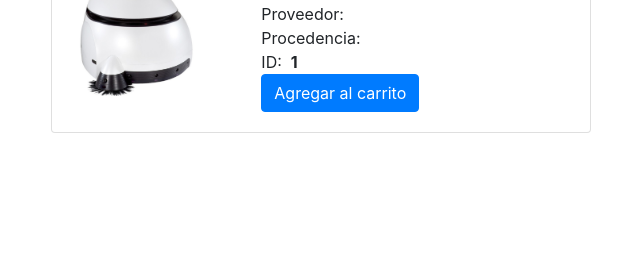
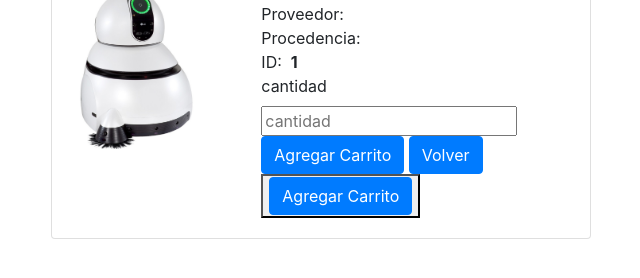
Before and after one commit to geovanniuni/tarea2_algoritmos2, a Flask app: page /tienda in a window 1280 px wide. Shown: the part 199-477 px from the top of the page, without its empty margins (134-774 px from the left). Run offline with Flask 2, Linux system fonts and the light colour scheme; tables that the repository leaves empty or names only in its code hold one stand-in row (values such as "Sample post"); parts of the project's set-up code (start-up, migrations or seed data) failed here and were passed over; some libraries are stand-ins or nearby versions.

Commit message:
FinalizandoTienda

```diff
--- a/templates/tienda.html
+++ b/templates/tienda.html
@@ -73,7 +73,21 @@
                   ID: &nbsp
                   <p class="span-p-p">{{productox[0]}}</p>
                 </span>
-                <button class="btn btn-primary">Agregar al carrito</button>
+
+                <form action="{{url_for('guardar_lineaPedido')}}" method="post">
+                  <label for="precio">cantidad</label>
+                  <input required type="number" class="input" placeholder="cantidad" name="cantidad" id="cantidad">
+                  <button type="submit" class="btn btn-primary">Agregar Carrito</button>
+                  <a href="{{url_for('index')}}" class="btn btn-primary">Volver</a>
+              </form>
+
+
+                <button>
+                  <a href="{{url_for('index')}}" class="btn btn-primary">Agregar Carrito</a>
+                </button>
+
+
+
               </div>
             </div>
           </div>
```
